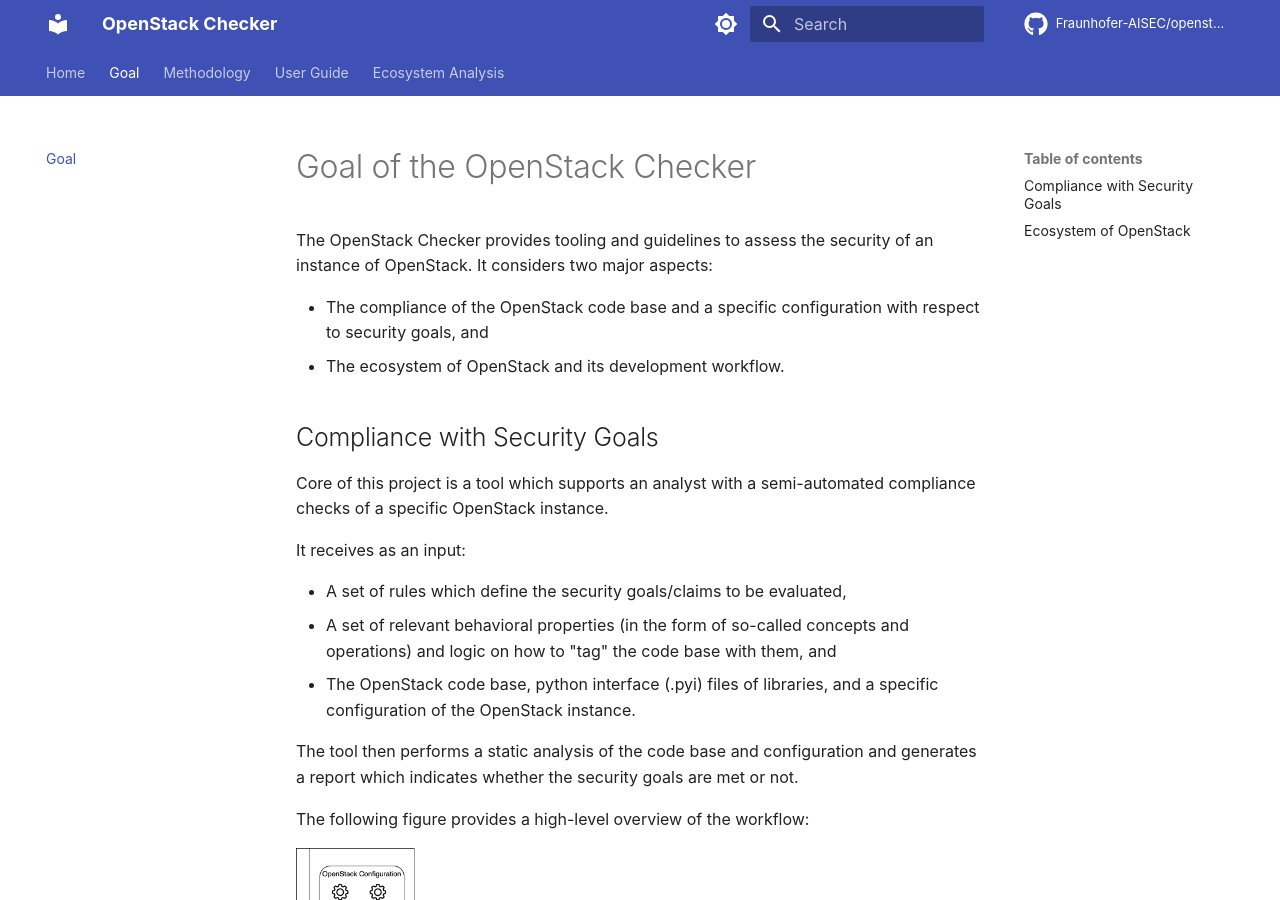
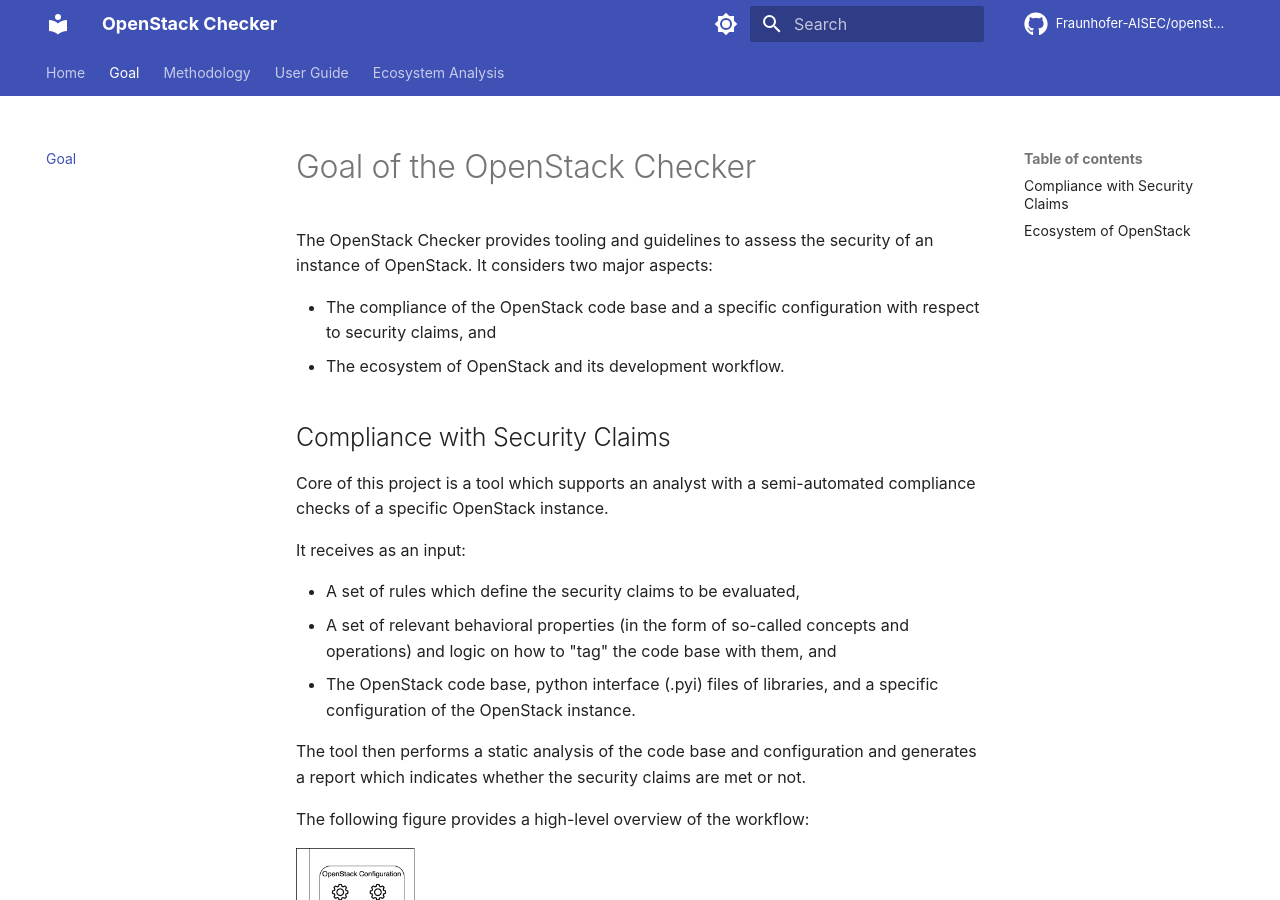
Before and after one commit to Fraunhofer-AISEC/codyze-evaluator, an MkDocs documentation site: the page built from documentation/docs/goal.md, in a window 1280 px wide and 900 px high. Built offline with MkDocs 1.6.1 and Material for MkDocs 9.7.7, drawn with Linux system fonts in a browser that asks for light colours; comment, search, counter and statistics services are not loaded.

Commit message:
promise/goal -> claim

```diff
--- a/documentation/docs/goal.md
+++ b/documentation/docs/goal.md
@@ -3,20 +3,20 @@
 The OpenStack Checker provides tooling and guidelines to assess the security of an instance of OpenStack.
 It considers two major aspects:
 
-* The compliance of the OpenStack code base and a specific configuration with respect to security goals, and
+* The compliance of the OpenStack code base and a specific configuration with respect to security claims, and
 * The ecosystem of OpenStack and its development workflow.
 
-## Compliance with Security Goals
+## Compliance with Security Claims
 
 Core of this project is a tool which supports an analyst with a semi-automated compliance checks of a specific OpenStack instance.
 
 It receives as an input:
 
-* A set of rules which define the security goals/claims to be evaluated,
+* A set of rules which define the security claims to be evaluated,
 * A set of relevant behavioral properties (in the form of so-called concepts and operations) and logic on how to "tag" the code base with them, and
 * The OpenStack code base, python interface (.pyi) files of libraries, and a specific configuration of the OpenStack instance.
 
-The tool then performs a static analysis of the code base and configuration and generates a report which indicates whether the security goals are met or not.
+The tool then performs a static analysis of the code base and configuration and generates a report which indicates whether the security claims are met or not.
 
 The following figure provides a high-level overview of the workflow:
 
--- a/documentation/mkdocs.yaml
+++ b/documentation/mkdocs.yaml
@@ -159,7 +159,7 @@
   - "Methodology":
       - methodology.md
       - "Integration into Evaluation Processes": integration-cc.md
-      - "Analysis of Security Claims": security-promises.md
+      - "Analysis of Security Claims": security-claims.md
       - "Analysis of the TOE's Security Features": toe.md
   - "User Guide":
       - user-guide.md
```
Also changed, not shown: documentation/docs/security-claims.md (added, +39 -0 lines), documentation/docs/security-promises.md (deleted, +0 -39 lines).
